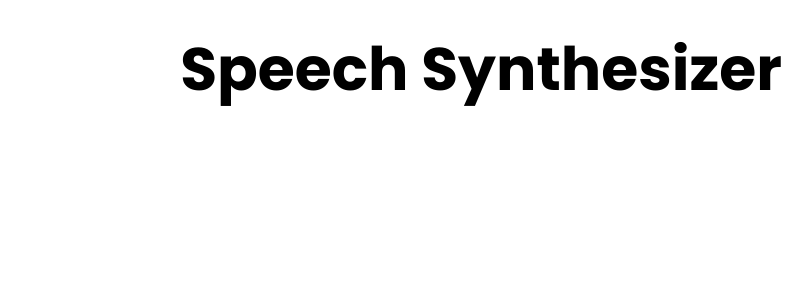
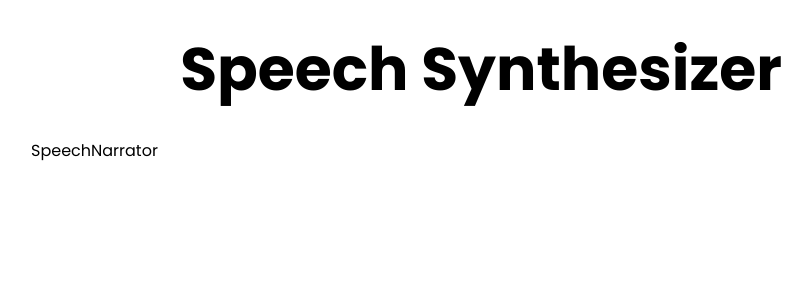
Before and after one commit to spectr-e/react-projects, a React (Vite) app: page / in a window 1280 px wide. Shown: the top 300 px of the page, without its empty margins (159-971 px from the left). Built offline with nearby package versions, Linux system fonts and the light colour scheme.

Commit message:
feat(SpeechNarratorComp): Generate starter code for first component

```diff
--- a/src/Projects/29-speech-synthesizer-app/SpeechSynthesizerApp.jsx
+++ b/src/Projects/29-speech-synthesizer-app/SpeechSynthesizerApp.jsx
@@ -1,9 +1,11 @@
 import { Title } from '../../components'
+import SpeechNarrator from './components/SpeechNarrator'
 
 const SpeechSynthesizerApp = () => {
   return (
     <div className='container'>
       <Title title={'Speech Synthesizer'} classes={'title text-center'} />
+      <SpeechNarrator />
     </div>
   )
 }
--- /dev/null
+++ b/src/Projects/29-speech-synthesizer-app/components/SpeechNarrator.jsx
@@ -0,0 +1,5 @@
+const SpeechNarrator = () => {
+  return <div>SpeechNarrator</div>
+}
+
+export default SpeechNarrator
```
